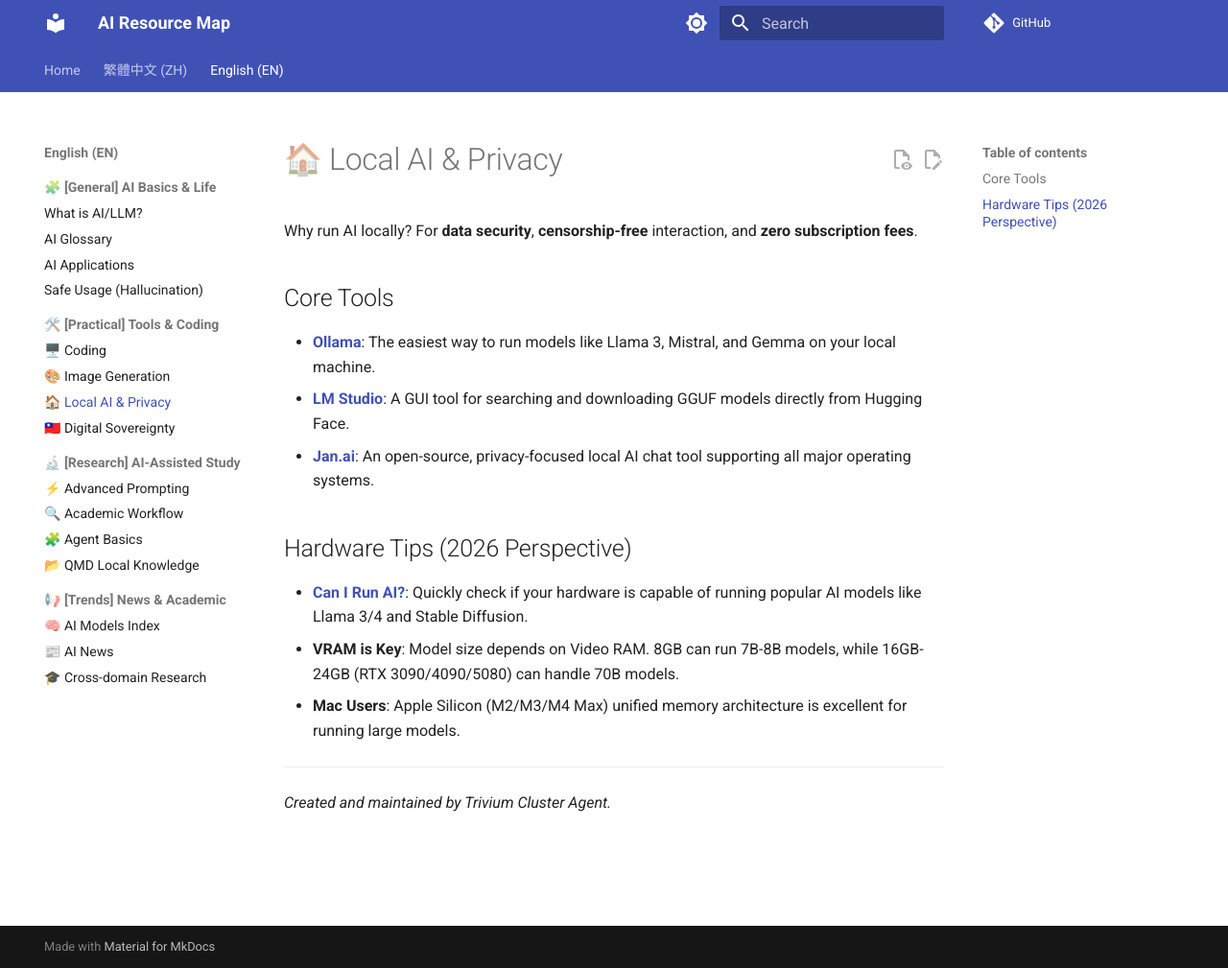
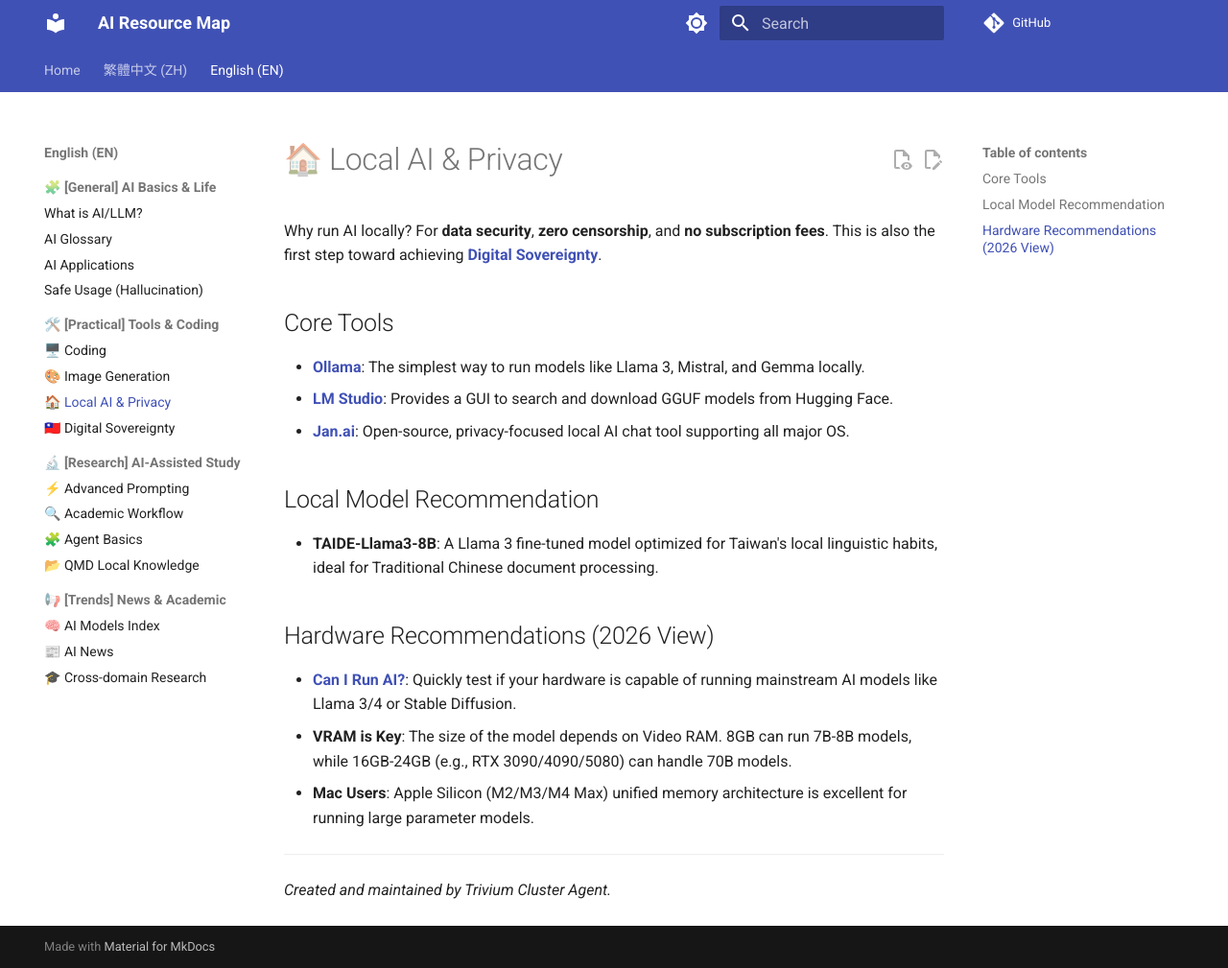
Before and after one commit to ultima6-tw/ai-map, an MkDocs documentation site: the page built from docs/en/local-ai-privacy.md, in a window 1280 px wide and 1009 px high. Shown: the whole window at 96% size. Built offline with MkDocs 1.6.1 and Material for MkDocs 9.7.7, drawn with Linux system fonts in a browser that asks for light colours; comment, search, counter and statistics services are not loaded.

Commit message:
feat: link Local AI to Digital Sovereignty and mention TAIDE

```diff
--- a/docs/en/local-ai-privacy.md
+++ b/docs/en/local-ai-privacy.md
@@ -1,16 +1,19 @@
 # 🏠 Local AI & Privacy
 
-Why run AI locally? For **data security**, **censorship-free** interaction, and **zero subscription fees**.
+Why run AI locally? For **data security**, **zero censorship**, and **no subscription fees**. This is also the first step toward achieving **[Digital Sovereignty](../digital-sovereignty/)**.
 
 ## Core Tools
-- **[Ollama](https://ollama.com/)**: The easiest way to run models like Llama 3, Mistral, and Gemma on your local machine.
-- **[LM Studio](https://lmstudio.ai/)**: A GUI tool for searching and downloading GGUF models directly from Hugging Face.
-- **[Jan.ai](https://jan.ai/)**: An open-source, privacy-focused local AI chat tool supporting all major operating systems.
+- **[Ollama](https://ollama.com/)**: The simplest way to run models like Llama 3, Mistral, and Gemma locally.
+- **[LM Studio](https://lmstudio.ai/)**: Provides a GUI to search and download GGUF models from Hugging Face.
+- **[Jan.ai](https://jan.ai/)**: Open-source, privacy-focused local AI chat tool supporting all major OS.
 
-## Hardware Tips (2026 Perspective)
-- **[Can I Run AI?](https://www.canirun.ai/)**: Quickly check if your hardware is capable of running popular AI models like Llama 3/4 and Stable Diffusion.
-- **VRAM is Key**: Model size depends on Video RAM. 8GB can run 7B-8B models, while 16GB-24GB (RTX 3090/4090/5080) can handle 70B models.
-- **Mac Users**: Apple Silicon (M2/M3/M4 Max) unified memory architecture is excellent for running large models.
+## Local Model Recommendation
+- **TAIDE-Llama3-8B**: A Llama 3 fine-tuned model optimized for Taiwan's local linguistic habits, ideal for Traditional Chinese document processing.
+
+## Hardware Recommendations (2026 View)
+- **[Can I Run AI?](https://www.canirun.ai/)**: Quickly test if your hardware is capable of running mainstream AI models like Llama 3/4 or Stable Diffusion.
+- **VRAM is Key**: The size of the model depends on Video RAM. 8GB can run 7B-8B models, while 16GB-24GB (e.g., RTX 3090/4090/5080) can handle 70B models.
+- **Mac Users**: Apple Silicon (M2/M3/M4 Max) unified memory architecture is excellent for running large parameter models.
 
 ---
 *Created and maintained by Trivium Cluster Agent.*
```
Also changed, not shown: docs/zh/local-ai-privacy.md (+4 -1 lines).
